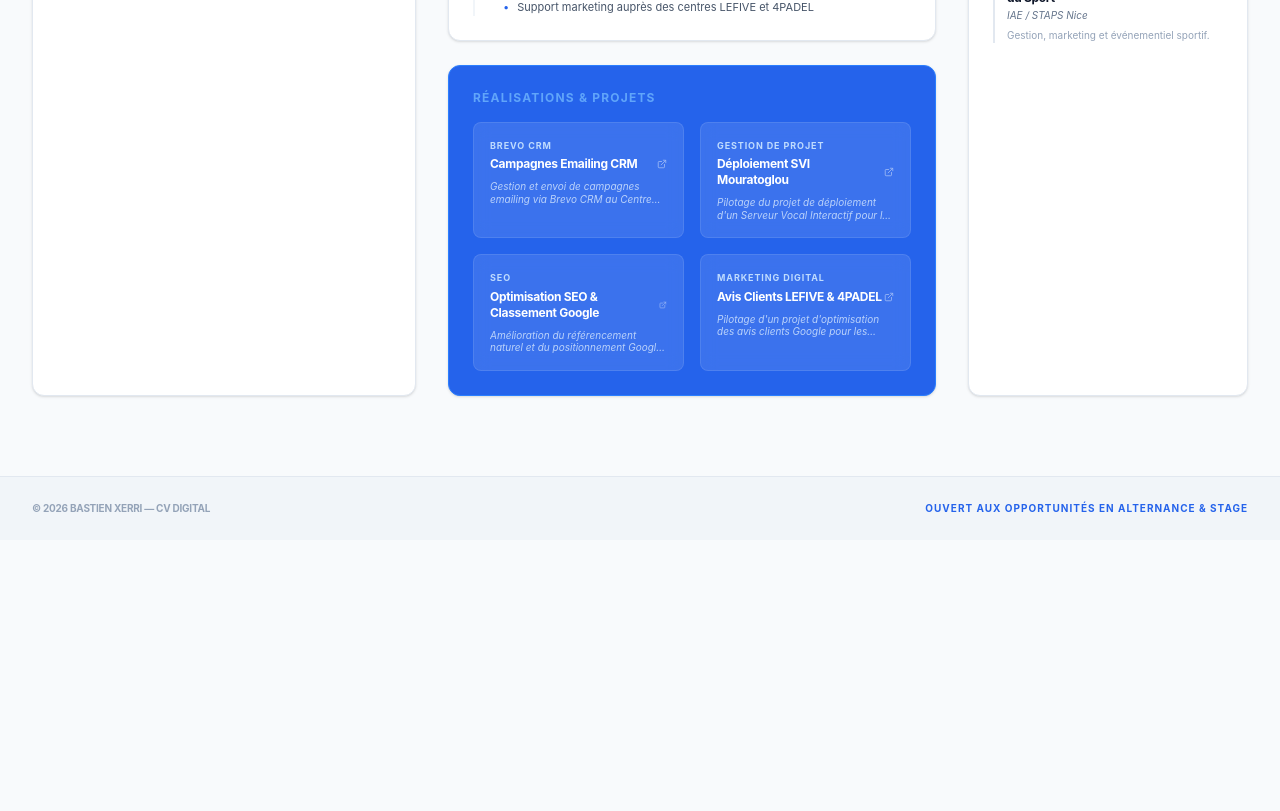
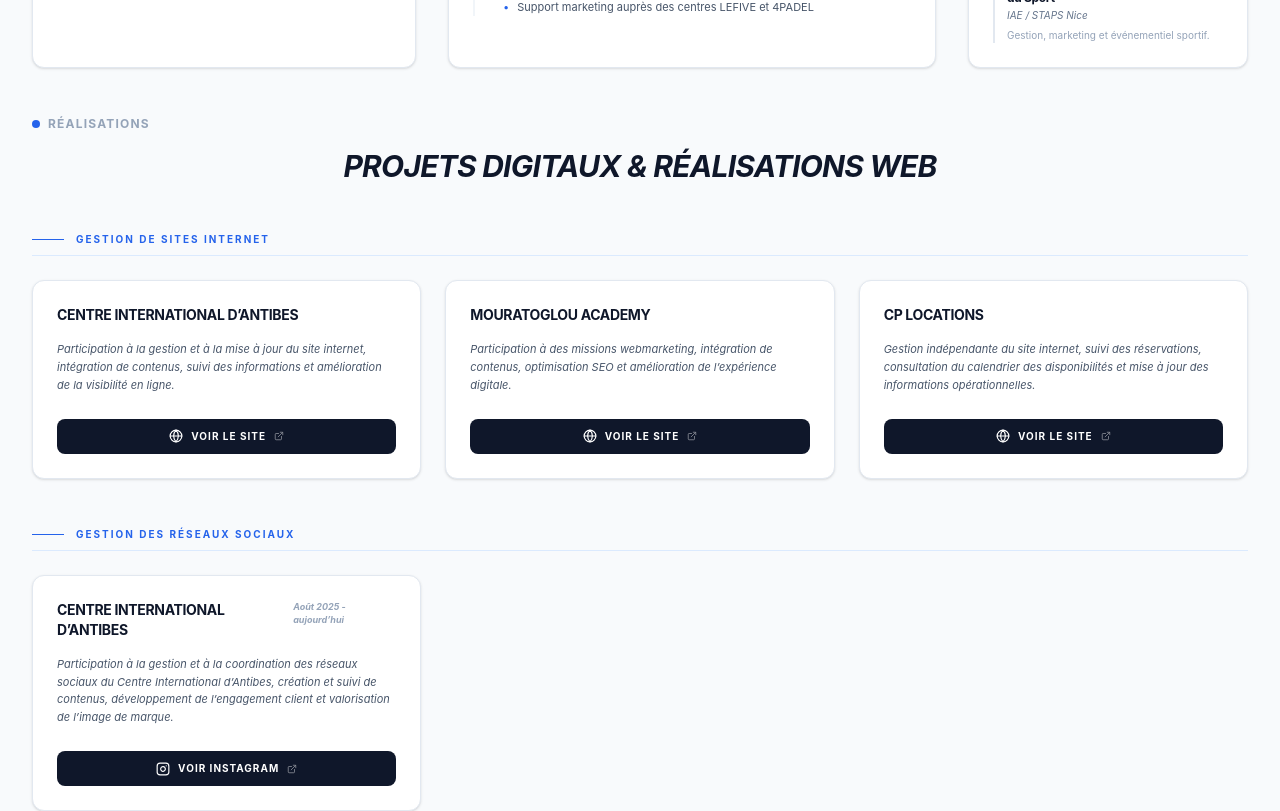
Before and after one commit to bastienx2606-create/Bastien-XERRI, a React (Vite) app: page / in a window 1280 px wide. Shown: the part 1260-2071 px from the top of the page. Before the commit the page ends 1800 px from the top, so only its background shows below. Built offline with nearby package versions, Linux system fonts and the light colour scheme.

Commit message:
Relocate Realisations section to page bottom and update content/categories

```diff
--- a/src/App.tsx
+++ b/src/App.tsx
@@ -18,12 +18,14 @@
   Globe,
   Award,
   BookOpen,
-  GraduationCap
+  GraduationCap,
+  Instagram
 } from 'lucide-react';
 import { CV_DATA } from './constants';
 
-const ProfessionalCard = ({ children, className = "", dark = false, accent = false }: { children: React.ReactNode, className?: string, dark?: boolean, accent?: boolean }) => (
+const ProfessionalCard = ({ children, className = "", dark = false, accent = false, id = "" }: { children: React.ReactNode, className?: string, dark?: boolean, accent?: boolean, id?: string }) => (
   <motion.div
+    id={id}
     initial={{ opacity: 0, y: 10 }}
     whileInView={{ opacity: 1, y: 0 }}
     viewport={{ once: true }}
@@ -58,13 +60,14 @@
 
   const navLinks = [
     { name: "Profil", href: "#profile" },
-    { name: "Réalisations", href: "#projects" },
+    { name: "Expériences", href: "#experience" },
+    { name: "Réalisations", href: "#realisations" },
   ];
 
   const initials = CV_DATA.profile.fullName.split(' ').map(n => n[0]).join('');
 
   return (
-    <div className="min-h-screen bg-slate-50 flex flex-col font-sans selection:bg-blue-100 selection:text-blue-600">
+    <div className="min-h-screen bg-slate-50 flex flex-col font-sans selection:bg-blue-100 selection:text-blue-600 scroll-smooth">
       {/* Header */}
       <header className={`fixed top-0 left-0 right-0 z-50 transition-all duration-300 border-b ${isScrolled ? 'bg-white/90 backdrop-blur-md py-3 border-slate-200 shadow-sm' : 'bg-white py-4 border-transparent'}`}>
         <div className="max-w-7xl mx-auto px-6 md:px-8 flex justify-between items-center">
@@ -129,8 +132,8 @@
         </AnimatePresence>
       </header>
 
-      {/* Main Content */}
-      <main className="flex-1 max-w-7xl mx-auto w-full px-6 md:px-8 pt-32 pb-20 grid grid-cols-1 lg:grid-cols-12 gap-8">
+      {/* Main Content Grid */}
+      <main className="max-w-7xl mx-auto w-full px-6 md:px-8 pt-32 pb-12 grid grid-cols-1 lg:grid-cols-12 gap-8">
 
         {/* Left Column (4/12) */}
         <div id="profile" className="lg:col-span-4 flex flex-col gap-6">
@@ -244,24 +247,6 @@
               ))}
             </div>
           </ProfessionalCard>
-
-          <ProfessionalCard accent id="projects">
-            <SectionTitle light>Réalisations &amp; Projets</SectionTitle>
-            <div className="grid grid-cols-1 sm:grid-cols-2 gap-4 mt-2">
-              {CV_DATA.projects.map((project, idx) => (
-                <div key={idx} className="bg-white/10 p-4 rounded-lg backdrop-blur-sm border border-white/10 group cursor-pointer hover:bg-white/20 transition-all">
-                  <p className="text-[9px] font-bold text-blue-200 mb-1 uppercase tracking-widest">{project.tags[0]}</p>
-                  <h4 className="text-xs font-bold text-white mb-2 flex items-center justify-between">
-                    {project.title}
-                    <ExternalLink size={10} className="opacity-50 group-hover:opacity-100 transition-opacity" />
-                  </h4>
-                  <p className="text-[10px] text-blue-100 leading-tight opacity-80 italic line-clamp-2">
-                    {project.description}
-                  </p>
-                </div>
-              ))}
-            </div>
-          </ProfessionalCard>
         </div>
 
         {/* Right Column (3/12) */}
@@ -307,11 +292,52 @@
               ))}
             </div>
           </ProfessionalCard>
-
         </div>
       </main>
 
+      {/* New Full Width Realisations Section */}
+      <section id="realisations" className="max-w-7xl mx-auto w-full px-6 md:px-8 pb-24 scroll-mt-24">
+        <div className="text-center mb-12">
+          <SectionTitle>Réalisations</SectionTitle>
+          <h3 className="text-3xl font-bold text-slate-900 mt-4 italic tracking-tight uppercase">Projets digitaux &amp; réalisations web</h3>
+        </div>
 
+        <div className="space-y-12">
+          {CV_DATA.realisations.map((category, catIdx) => (
+            <div key={catIdx}>
+              <h4 className="text-[10px] font-bold text-blue-600 uppercase tracking-[0.2em] mb-6 border-b border-blue-100 pb-2 flex items-center gap-3">
+                <span className="w-8 h-[1px] bg-blue-600"></span>
+                {category.category}
+              </h4>
+              <div className="grid grid-cols-1 md:grid-cols-2 lg:grid-cols-3 gap-6">
+                {category.projects.map((project, pIdx) => (
+                  <ProfessionalCard key={pIdx} className="hover:border-blue-600/30 transition-colors group">
+                    <div className="flex flex-col h-full">
+                      <div className="flex justify-between items-start mb-4">
+                        <h5 className="text-sm font-bold text-slate-900 uppercase tracking-tight">{project.title}</h5>
+                        {project.period && <span className="text-[9px] font-bold text-slate-400 italic">{project.period}</span>}
+                      </div>
+                      <p className="text-[11px] text-slate-600 leading-relaxed mb-6 flex-1 italic">
+                        {project.description}
+                      </p>
+                      <a
+                        href={project.link}
+                        target="_blank"
+                        rel="noopener noreferrer"
+                        className="inline-flex items-center justify-center gap-2 w-full px-4 py-2.5 bg-slate-900 text-white rounded-lg text-[10px] font-bold uppercase tracking-widest hover:bg-blue-600 hover:shadow-lg transition-all group/btn"
+                      >
+                        {project.buttonText === 'Voir Instagram' ? <Instagram size={14} /> : <Globe size={14} />}
+                        {project.buttonText}
+                        <ExternalLink size={10} className="opacity-50 group-hover/btn:translate-x-0.5 transition-transform" />
+                      </a>
+                    </div>
+                  </ProfessionalCard>
+                ))}
+              </div>
+            </div>
+          ))}
+        </div>
+      </section>
 
       {/* Footer */}
       <footer className="bg-slate-100 px-8 py-6 text-[10px] text-slate-400 flex flex-col md:flex-row justify-between items-center gap-4 border-t border-slate-200">
--- a/src/constants.ts
+++ b/src/constants.ts
@@ -3,7 +3,7 @@
     fullName: "Bastien Xerri",
     title: "",
     catchphrase: "Passionné par le digital, je mets mes compétences en webmarketing et gestion de projet au service du développement des marques.",
-    about: "Titulaire d'un Master en Management du Sport, je poursuis actuellement un MBA en Stratégie Digitale. Fort de premières expériences en webmarketing, gestion de projet, SEO, CRM et création de contenus, je souhaite mettre mes compétences au service d'une marque forte et de son développement digital.",
+    about: "Titulaire d'un Master en Management du Sport, je poursuis actuellement un MBA en Stratégie Digitale. Fort de premières expériences en webmarketing, gestion de projet, SEO, CRM et création de contenus, je souhaite mettre mes compétences au service d'une marque forte and de son développement digital.",
     email: "bastienx2606@gmail.com",
     phone: "06 99 72 20 74",
     linkedin: "https://linkedin.com/in/bastien-xerri",
@@ -102,34 +102,41 @@
   ],
   permits: ["Permis B", "A1 (125)", "Permis côtier"],
   interests: ["Football", "Padel", "Tennis"],
-  projects: [
+  realisations: [
     {
-      title: "Campagnes Emailing CRM",
-      description: "Gestion et envoi de campagnes emailing via Brevo CRM au Centre International d'Antibes — suivi des KPIs et optimisation du taux d'ouverture.",
-      tags: ["Brevo CRM", "Email Marketing", "KPIs"],
-      image: "",
-      link: "#",
+      category: "Gestion de sites internet",
+      projects: [
+        {
+          title: "Centre International d’Antibes",
+          link: "https://www.cia-france.fr/",
+          description: "Participation à la gestion et à la mise à jour du site internet, intégration de contenus, suivi des informations et amélioration de la visibilité en ligne.",
+          buttonText: "Voir le site"
+        },
+        {
+          title: "Mouratoglou Academy",
+          link: "https://www.mouratoglou.com/",
+          description: "Participation à des missions webmarketing, intégration de contenus, optimisation SEO et amélioration de l’expérience digitale.",
+          buttonText: "Voir le site"
+        },
+        {
+          title: "CP Locations",
+          link: "https://christinepetitlocations.vercel.app/",
+          description: "Gestion indépendante du site internet, suivi des réservations, consultation du calendrier des disponibilités et mise à jour des informations opérationnelles.",
+          buttonText: "Voir le site"
+        }
+      ]
     },
     {
-      title: "Déploiement SVI Mouratoglou",
-      description: "Pilotage du projet de déploiement d'un Serveur Vocal Interactif pour le call center de la Mouratoglou Academy — coordination des équipes et suivi des délais.",
-      tags: ["Gestion de projet", "SVI", "WordPress"],
-      image: "",
-      link: "#",
-    },
-    {
-      title: "Optimisation SEO & Classement Google",
-      description: "Amélioration du référencement naturel et du positionnement Google pour la Mouratoglou Academy — intégration de contenus optimisés.",
-      tags: ["SEO", "WordPress", "HTML"],
-      image: "",
-      link: "#",
-    },
-    {
-      title: "Avis Clients LEFIVE & 4PADEL",
-      description: "Pilotage d'un projet d'optimisation des avis clients Google pour les centres sportifs LEFIVE et 4PADEL — création de contenus et veille concurrentielle.",
-      tags: ["Marketing digital", "Réseaux sociaux"],
-      image: "",
-      link: "#",
-    },
-  ],
+      category: "Gestion des réseaux sociaux",
+      projects: [
+        {
+          title: "Centre International d’Antibes",
+          period: "Août 2025 - aujourd’hui",
+          link: "https://www.instagram.com/centre_international_antibes/",
+          description: "Participation à la gestion et à la coordination des réseaux sociaux du Centre International d’Antibes, création et suivi de contenus, développement de l’engagement client et valorisation de l’image de marque.",
+          buttonText: "Voir Instagram"
+        }
+      ]
+    }
+  ]
 };
```
